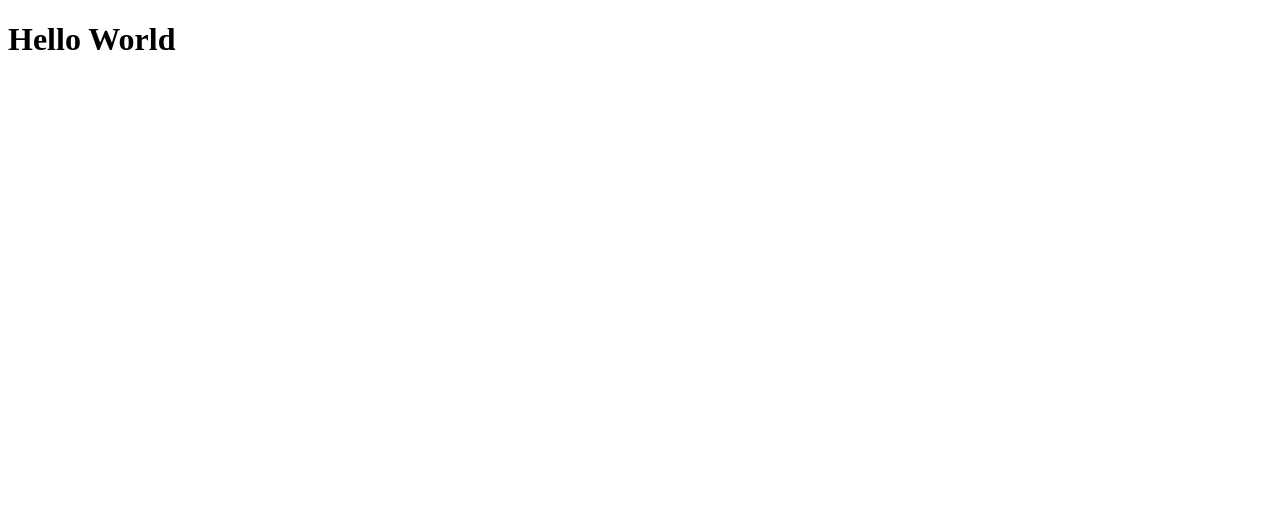
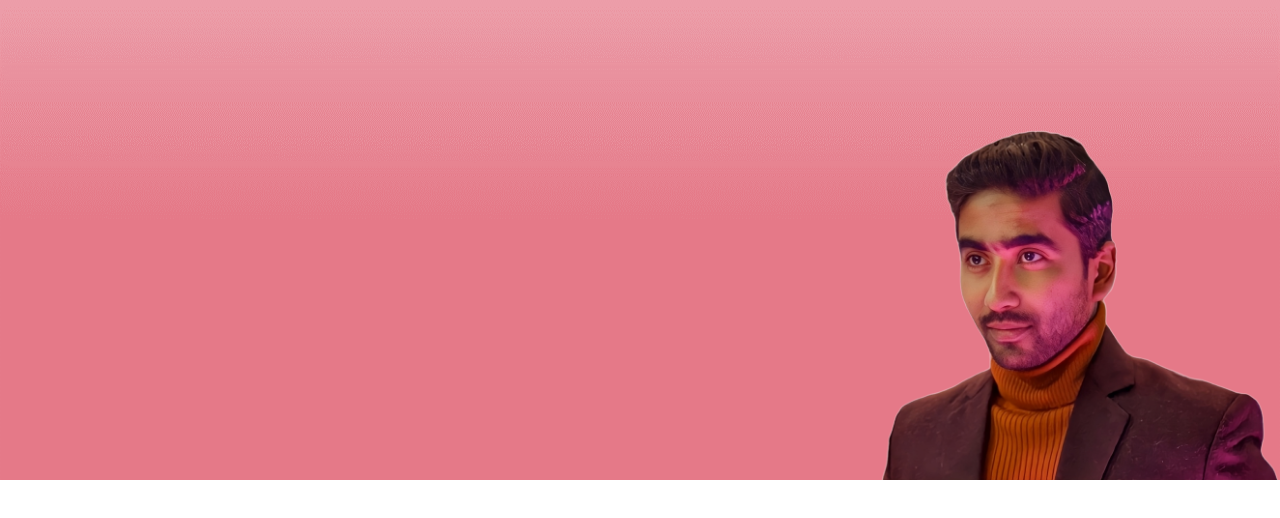
Before and after one commit to Mr00Magician/Portfolio-Website, a React (Create React App) app in the folder client/: page / in a window 1280 px wide. Shown: the top 518 px of the page. Built offline with nearby package versions, Linux system fonts and the light colour scheme.

Commit message:
Update `App` component to render `Hero` component

```diff
--- a/client/src/components/App.jsx
+++ b/client/src/components/App.jsx
@@ -1,7 +1,9 @@
 import React from "react";
+import "./App.css"
+import Hero from "./Hero";
 
 export default function App() {
     return (
-        <h1>Hello World</h1>
+        <Hero />
     )
 }
```
